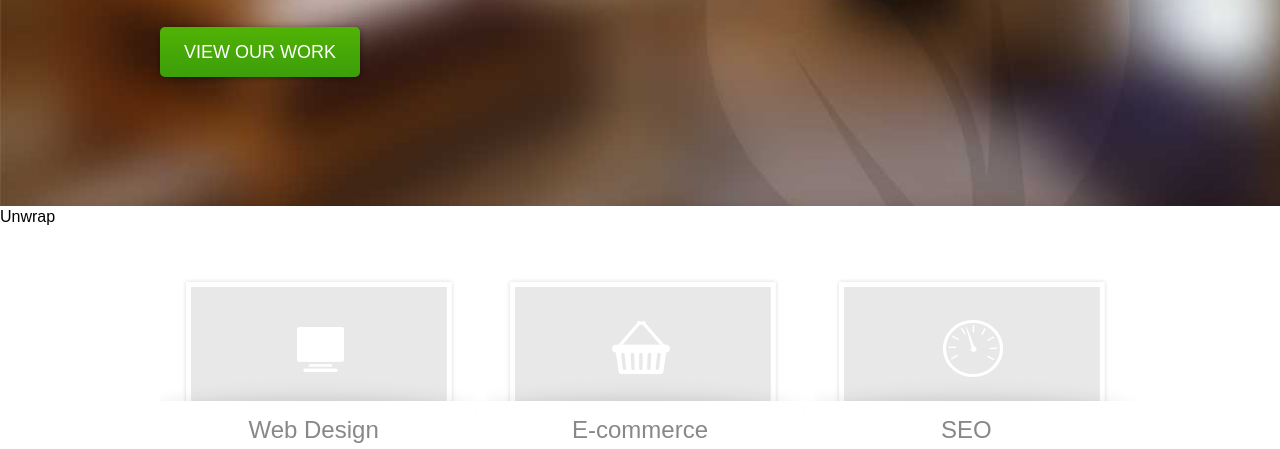
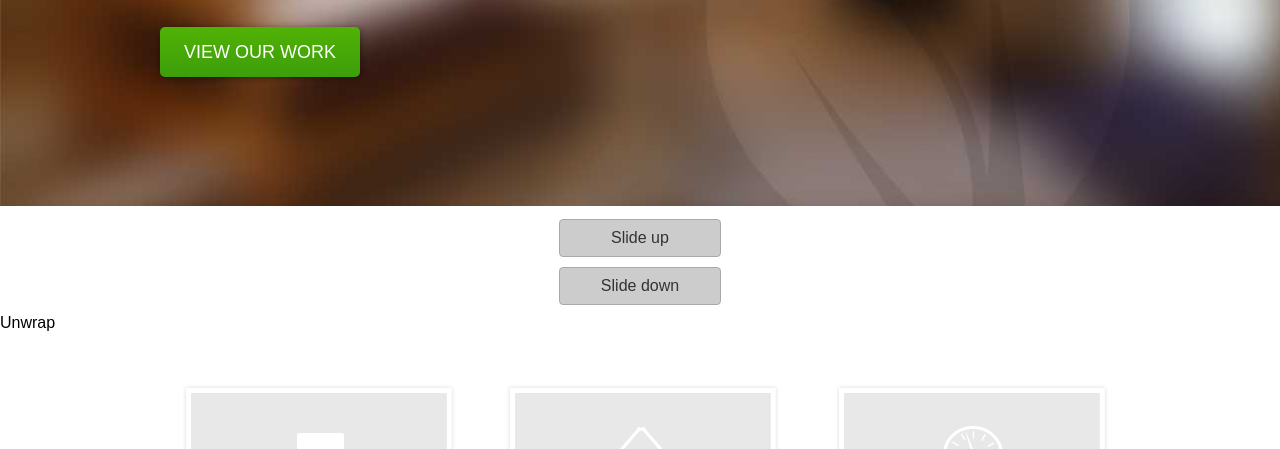
Before and after one commit to Muosvr/jQueryForBeginners, a plain HTML site: page index.html in a window 1280 px wide. Shown: the part 289-738 px from the top of the page. Drawn offline with Linux system fonts and the light colour scheme.

Commit message:
#22 Silding Elements

```diff
--- a/index.html
+++ b/index.html
@@ -36,6 +36,8 @@
 
 
     <div id="main-content">
+        <div class="slide-button-up">Slide up</div>
+        <div class="slide-button-down">Slide down</div>
 
        <div class="button" sytle="text-align:center;padding:10px;background:orange;">Unwrap</div>
        <!--<button>new button</button>-->
--- a/style.css
+++ b/style.css
@@ -354,3 +354,17 @@ section#points-of-sale ul{
 .open{
     height: auto !important;
 }
+.slide-button-up,
+.slide-button-down{
+    clear:right;
+    margin-top: 20px;
+    padding: 10px;
+    background: #ccc;
+    border-radius: 4px;
+    border: 1px solid #aaa;
+    color: #333;
+    cursor: pointer;
+    width: 140px;
+    text-align: center;
+    margin: 10px auto;
+}
```
Also changed, not shown: scripts/script.js (+14 -0 lines).
